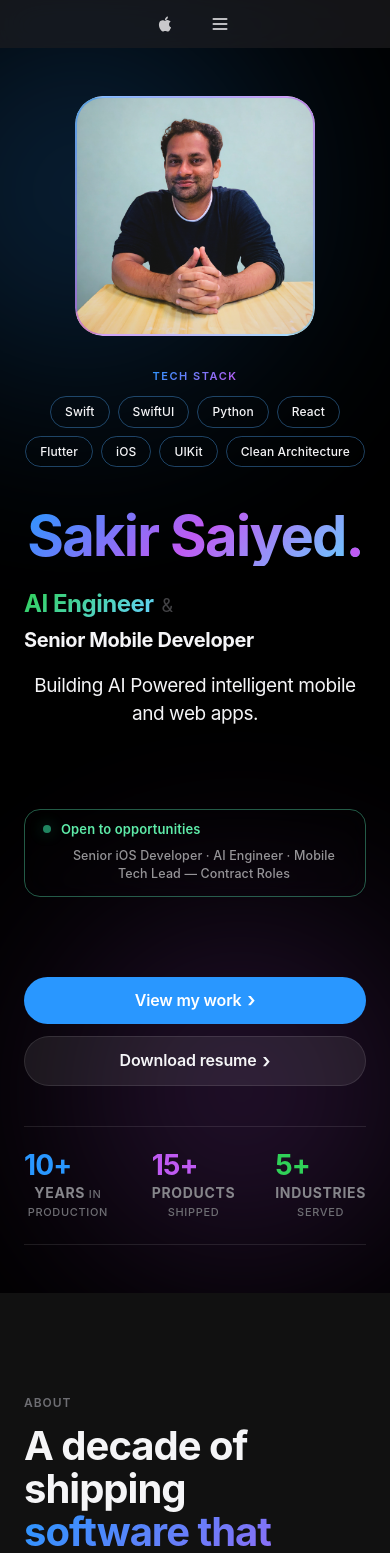
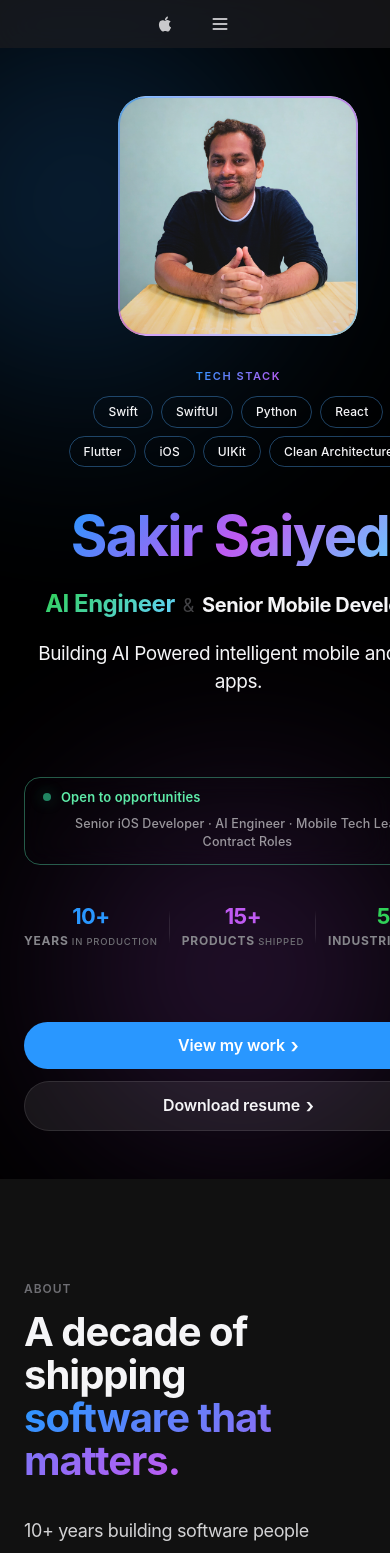
Before and after one commit to shaqir/sakir-portfolio-website, a React (Vite) app: page / in a window 390 px wide. Shown: the top 1553 px of the page. Built offline with nearby package versions, Linux system fonts and the light colour scheme.

Commit message:
refactor: move hero stats from center column to inline row below availability
- Convert hero grid from 3-column to 2-column layout
- Stats now sit horizontally beneath the availability badge with vertical dividers
- Add dedicated mobile breakpoint at 480px for stat sizing

```diff
--- a/src/sections/Hero.css
+++ b/src/sections/Hero.css
@@ -126,32 +126,41 @@
   max-width: var(--container-wide);
   margin: 0 auto;
   display: grid;
-  grid-template-columns: 1.1fr auto 0.8fr;
-  gap: clamp(2rem, 3.5vw, 3rem);
-  align-items: stretch;
+  grid-template-columns: 1.4fr 0.8fr;
+  gap: clamp(2rem, 4vw, 4rem);
+  align-items: center;
 }
 
-/* ─── Center — Stats column ─── */
+/* ─── Stats row (inline, below availability) ─── */
 
-.hero__stats-col {
-  position: relative;
+.hero__stats-row {
   display: flex;
-  flex-direction: column;
-  align-items: center;
-  justify-content: center;
-  gap: 2.25rem;
-  padding: 0.5rem 1.5rem;
+  flex-direction: row;
+  align-items: stretch;
+  gap: clamp(1.5rem, 2.5vw, 2.5rem);
+  margin-bottom: 2rem;
+  padding: 0;
   animation: fadeUp 1.2s var(--ease-apple) both;
 }
 
-.hero__stats-col::before,
-.hero__stats-col::after {
+.hero__stat {
+  display: flex;
+  flex-direction: column;
+  align-items: flex-start;
+  gap: 0.35rem;
+  text-align: left;
+  position: relative;
+  padding-right: clamp(1.5rem, 2.5vw, 2.5rem);
+}
+
+/* Subtle vertical divider between stats */
+.hero__stat:not(:last-child)::after {
   content: '';
   position: absolute;
-  top: 50%;
-  transform: translateY(-50%);
+  right: 0;
+  top: 12%;
+  bottom: 12%;
   width: 1px;
-  height: 55%;
   background: linear-gradient(
     to bottom,
     transparent 0%,
@@ -161,41 +170,29 @@
   );
 }
 
-.hero__stats-col::before {
-  left: calc(-1 * clamp(1rem, 1.75vw, 1.5rem));
-}
-
-.hero__stats-col::after {
-  right: calc(-1 * clamp(1rem, 1.75vw, 1.5rem));
-}
-
-.hero__stat {
-  display: flex;
-  flex-direction: column;
-  align-items: center;
-  gap: 0.3rem;
-  text-align: center;
+.hero__stat:last-child {
+  padding-right: 0;
 }
 
 .hero__stat-number {
   font-family: var(--font-display);
-  font-size: clamp(28px, 3vw, 36px);
+  font-size: clamp(26px, 2.6vw, 34px);
   font-weight: 700;
   letter-spacing: -0.03em;
   line-height: 1;
-  align-self: flex-start;
 }
 
 .hero__stat-label {
-  font-size: 11px;
+  font-size: 10.5px;
   color: var(--text-tertiary);
-  letter-spacing: 0.06em;
+  letter-spacing: 0.08em;
   text-transform: uppercase;
   font-weight: 500;
+  white-space: nowrap;
 }
 
 .hero__stat-keyword {
-  font-size: 14px;
+  font-size: 12px;
   font-weight: 700;
   color: var(--text-secondary);
 }
@@ -584,21 +581,14 @@
     order: 2;
   }
 
-  .hero__stats-col {
-    order: 3;
-    flex-direction: row;
-    gap: 2.5rem;
-    padding: 1.5rem 0;
+  .hero__stats-row {
+    justify-content: center;
+    gap: clamp(1rem, 4vw, 2rem);
   }
 
-  .hero__stats-col::before,
-  .hero__stats-col::after {
-    display: none;
-  }
-
-  .hero__stats-col {
-    border-top: 1px solid var(--border);
-    border-bottom: 1px solid var(--border);
+  .hero__stat {
+    align-items: center;
+    text-align: center;
   }
 
   .hero__sidebar {
@@ -619,6 +609,24 @@
 
   .hero__tech-pills {
     justify-content: center;
+  }
+}
+
+@media (max-width: 480px) {
+  .hero__stats-row {
+    gap: 0.75rem;
+  }
+
+  .hero__stat {
+    padding-right: 0.75rem;
+  }
+
+  .hero__stat-number {
+    font-size: 22px;
+  }
+
+  .hero__stat-label {
+    font-size: 9.5px;
   }
 }
 
--- a/src/sections/Hero.jsx
+++ b/src/sections/Hero.jsx
@@ -42,7 +42,20 @@ export default function Hero() {
             <span className="hero__availability-roles">{siteConfig.targetRoles}</span>
           </div>
 
-          <div className="hero__actions" style={{ animationDelay: '0.8s' }}>
+          <div className="hero__stats-row" style={{ animationDelay: '0.75s' }}>
+            {heroStats.map((stat) => (
+              <div className="hero__stat" key={stat.keyword}>
+                <span className="hero__stat-number" style={{ color: stat.color }}>
+                  {stat.number}
+                </span>
+                <span className="hero__stat-label">
+                  <span className="hero__stat-keyword">{stat.keyword}</span> {stat.sub}
+                </span>
+              </div>
+            ))}
+          </div>
+
+          <div className="hero__actions" style={{ animationDelay: '0.9s' }}>
             <a href="#projects" className="hero__cta-primary">
               View my work
               <span className="hero__cta-arrow">&rsaquo;</span>
@@ -52,20 +65,6 @@ export default function Hero() {
               <span className="hero__cta-arrow">&rsaquo;</span>
             </a>
           </div>
-        </div>
-
-        {/* Center — Stats */}
-        <div className="hero__stats-col" style={{ animationDelay: '0.9s' }}>
-          {heroStats.map((stat) => (
-            <div className="hero__stat" key={stat.label}>
-              <span className="hero__stat-number" style={{ color: stat.color }}>
-                {stat.number}
-              </span>
-              <span className="hero__stat-label">
-                <span className="hero__stat-keyword">{stat.keyword}</span> {stat.sub}
-              </span>
-            </div>
-          ))}
         </div>
 
         {/* Right — Photo + Tech */}
```
